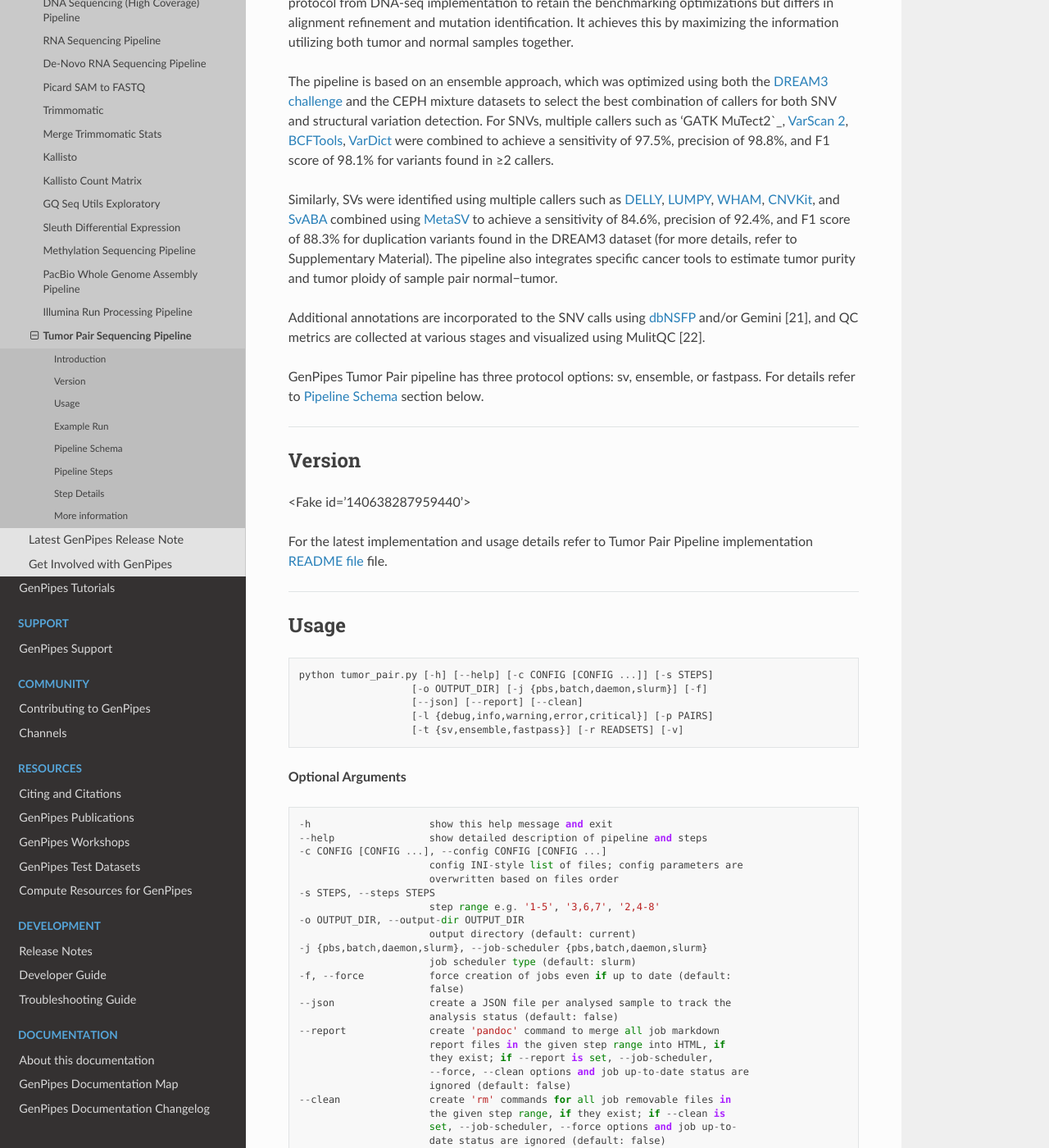
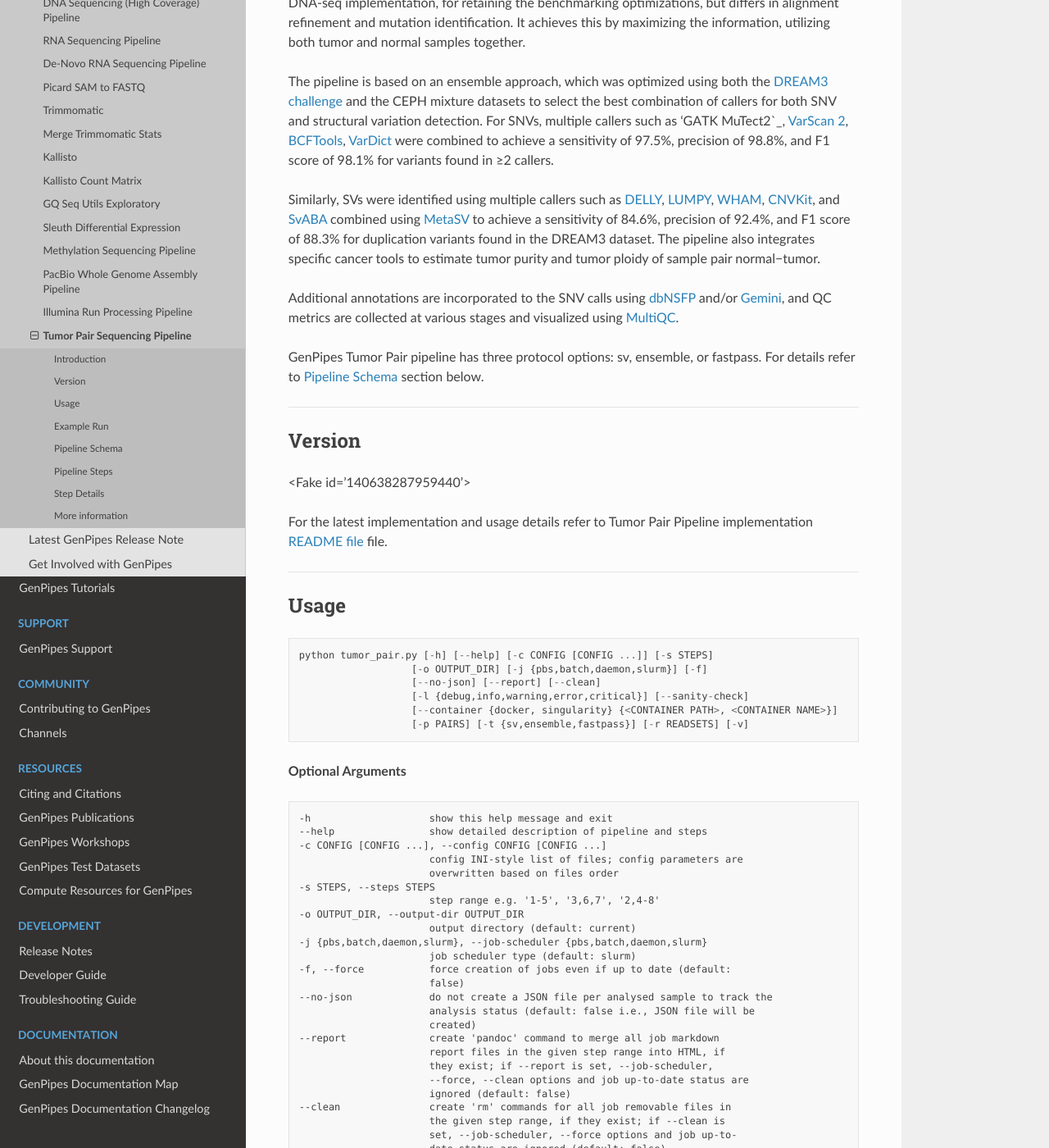
Before and after one commit to c3g/GenPipes_Docs, a Sphinx documentation site: the page built from docs/source/user_guide/pipelines/gp_tumourpair.rst, in a window 1280 px wide and 1400 px high, scrolled down 1257 px. Shown: the whole window at 82% size. Built offline with Sphinx 7.4.7 and the Read the Docs theme 2.0.0, drawn with Linux system fonts in a browser that asks for light colours; formulas are drawn with MathJax 3; the version number could not be read and is left out; some of the changed text lies outside the part shown.

Commit message:
Ref #95 and fixes #107 Tumor Pair pipeline updated to 3.1.5

```diff
--- a/docs/source/user_guide/pipelines/gp_tumourpair.rst
+++ b/docs/source/user_guide/pipelines/gp_tumourpair.rst
@@ -36,13 +36,13 @@
 Introduction
 ------------
 
-GenPipes Tumor Pair workflow consumes BAM files. Though it inherits the BAM processing protocol from DNA-seq implementation to retain the benchmarking optimizations but differs in alignment refinement and mutation identification. It achieves this by maximizing the information utilizing both tumor and normal samples together.
+GenPipes Tumor Pair workflow consumes BAM files. It inherits the BAM processing protocol from DNA-seq implementation, for retaining the benchmarking optimizations, but differs in alignment refinement and mutation identification. It achieves this by maximizing the information, utilizing both tumor and normal samples together.
 
 The pipeline is based on an ensemble approach, which was optimized using both the `DREAM3 challenge`_ and the CEPH mixture datasets to select the best combination of callers for both SNV and structural variation detection. For SNVs, multiple callers such as 'GATK MuTect2`_, `VarScan 2`_, `BCFTools`_, `VarDict`_ were combined to achieve a sensitivity of 97.5%, precision of 98.8%, and F1 score of 98.1% for variants found in ≥2 callers.
 
-Similarly, SVs were identified using multiple callers such as `DELLY`_, `LUMPY`_, `WHAM`_, `CNVKit`_, and `SvABA`_ combined using `MetaSV`_ to achieve a sensitivity of 84.6%, precision of 92.4%, and F1 score of 88.3% for duplication variants found in the DREAM3 dataset (for more details, refer to Supplementary Material). The pipeline also integrates specific cancer tools to estimate tumor purity and tumor ploidy of sample pair normal−tumor.
+Similarly, SVs were identified using multiple callers such as `DELLY`_, `LUMPY`_, `WHAM`_, `CNVKit`_, and `SvABA`_ combined using `MetaSV`_ to achieve a sensitivity of 84.6%, precision of 92.4%, and F1 score of 88.3% for duplication variants found in the DREAM3 dataset. The pipeline also integrates specific cancer tools to estimate tumor purity and tumor ploidy of sample pair normal−tumor.
 
-Additional annotations are incorporated to the SNV calls using `dbNSFP`_ and/or Gemini [21], and QC metrics are collected at various stages and visualized using MulitQC [22].
+Additional annotations are incorporated to the SNV calls using `dbNSFP`_ and/or `Gemini`_, and QC metrics are collected at various stages and visualized using `MultiQC`_.
 
 GenPipes Tumor Pair pipeline has three protocol options: sv, ensemble, or fastpass.  For details refer to `Pipeline Schema`_ section below.
 
@@ -64,9 +64,10 @@
 
   python tumor_pair.py [-h] [--help] [-c CONFIG [CONFIG ...]] [-s STEPS]
                      [-o OUTPUT_DIR] [-j {pbs,batch,daemon,slurm}] [-f]
-                     [--json] [--report] [--clean]
-                     [-l {debug,info,warning,error,critical}] [-p PAIRS]
-                     [-t {sv,ensemble,fastpass}] [-r READSETS] [-v]
+                     [--no-json] [--report] [--clean]
+                     [-l {debug,info,warning,error,critical}] [--sanity-check]
+                     [--container {docker, singularity} {<CONTAINER PATH>, <CONTAINER NAME>}]
+                     [-p PAIRS] [-t {sv,ensemble,fastpass}] [-r READSETS] [-v]
 
 **Optional Arguments**
 
@@ -85,8 +86,9 @@
                         job scheduler type (default: slurm)
   -f, --force           force creation of jobs even if up to date (default:
                         false)
-  --json                create a JSON file per analysed sample to track the
-                        analysis status (default: false)
+  --no-json             do not create a JSON file per analysed sample to track the
+                        analysis status (default: false i.e., JSON file will be
+                        created)
   --report              create 'pandoc' command to merge all job markdown
                         report files in the given step range into HTML, if
                         they exist; if --report is set, --job-scheduler,
@@ -98,6 +100,12 @@
                         date status are ignored (default: false)
   -l {debug,info,warning,error,critical}, --log {debug,info,warning,error,critical}
                         log level (default: info)
+  --sanity-check        run the pipeline in `sanity check mode` to verify that
+                        all the input files needed for the pipeline to run are
+                        available on the system (default: false)
+  --container {docker, singularity} {<CONTAINER PATH>, <CONTAINER NAME>}
+                        run pipeline inside a container providing a container
+                        image path or accessible docker/singularity hub path
   -p PAIRS, --pairs PAIRS
                         pairs file
   -t {sv,ensemble,fastpass}, --type {sv,ensemble,fastpass}
@@ -316,3 +328,4 @@
 .. _MetaSV: https://www.ncbi.nlm.nih.gov/pubmed/25861968
 .. _dbNSFP: https://www.ncbi.nlm.nih.gov/pubmed/26555599
 .. _GATK MuTect2: https://software.broadinstitute.org/gatk/documentation/tooldocs/3.8-0/org_broadinstitute_gatk_tools_walkers_cancer_m2_MuTect2.php
+.. _MultiQC: https://multiqc.info/docs/
--- a/docs/source/user_guide/pipelines/steps_tumor_pair.inc
+++ b/docs/source/user_guide/pipelines/steps_tumor_pair.inc
@@ -64,7 +64,7 @@
 
 This step takes as input files:
 
-* Aligned and sorted BAM output files from previous bwa_mem_picard_sort_sam step if available
+* Aligned and sorted BAM output files from previous `BWA Picard Sort`_ step, if available
 * Else, BAM files from the readset file
 
 BAM readset files are merged into one file per sample. Merge is done using `Picard`_.
```
Also changed, not shown: other parts of docs/source/user_guide/pipelines/gp_tumourpair.rst (+5 -1 lines), other parts of docs/source/user_guide/pipelines/steps_tumor_pair.inc (+9 -3 lines).
